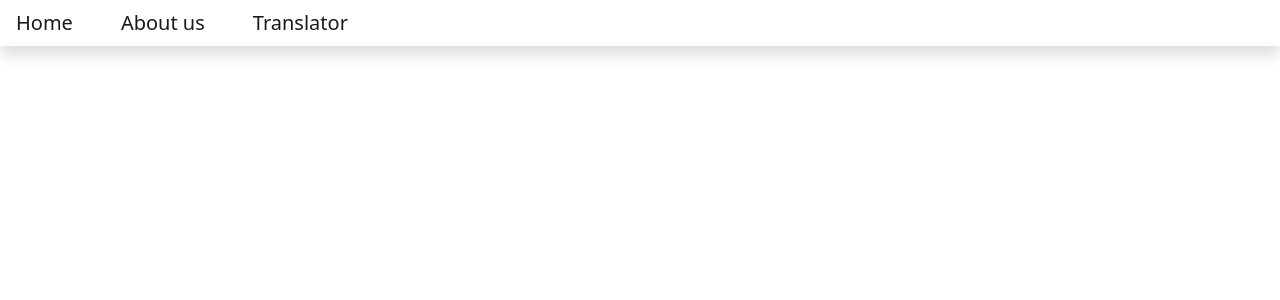
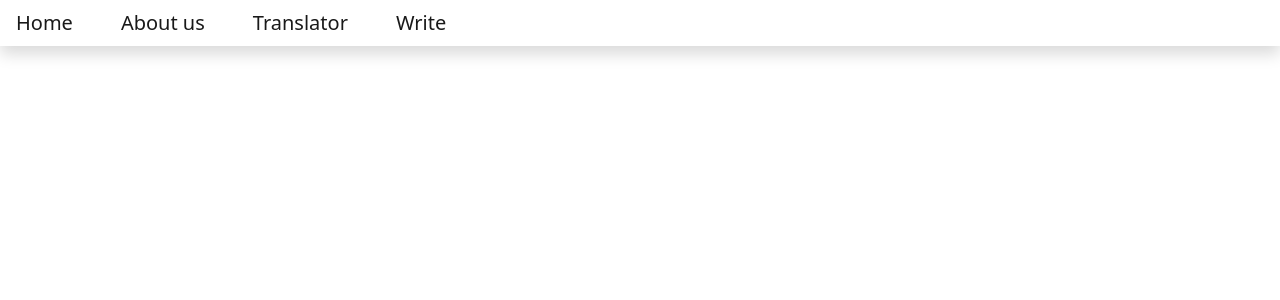
Before and after one commit to ParksPC1/nvvhate, a Django app: template templates/base.html in a window 1280 px wide. Shown: the top 300 px of the page. Run offline with Django 4.2, Linux system fonts and the light colour scheme; the template is opened without the code that fills it, so the values that code supplies are empty.

Commit message:
Update base.html

```diff
--- a/templates/base.html
+++ b/templates/base.html
@@ -21,6 +21,9 @@
                     <li>
                         <a class="navbar-brand p-3" href="{% url 'translator_view' %}">Translator</a>
                     </li>
+                    <li>
+                        <a class="navbar-brand p-3" href="{% url '/admin/' %}">Write</a>
+                    </li>
 
                 </ul>
 
```
